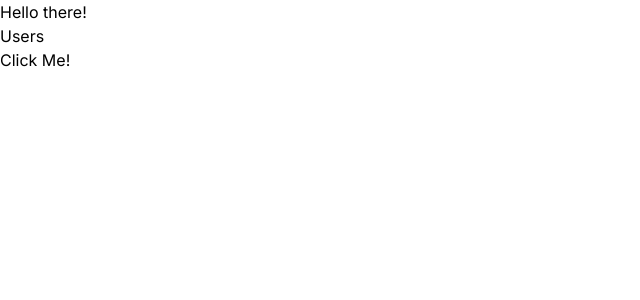
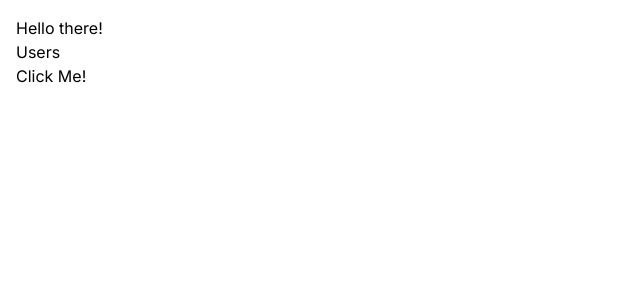
Before and after one commit to Masoud-z/Next-App, a Next.js app: page / in a window 1280 px wide. Shown: the top 300 px of the page, without its empty margins (0-640 px from the left). Built offline with nearby package versions, Linux system fonts and the light colour scheme.

Commit message:
Change global style

```diff
--- a/app/globals.css
+++ b/app/globals.css
@@ -4,18 +4,15 @@
 
 :root {
   --foreground-rgb: 0, 0, 0;
-  --background-start-rgb: 214, 219, 220;
-  --background-end-rgb: 255, 255, 255;
 }
 
 @media (prefers-color-scheme: dark) {
   :root {
     --foreground-rgb: 255, 255, 255;
-    --background-start-rgb: 0, 0, 0;
-    --background-end-rgb: 0, 0, 0;
   }
 }
 
 body {
   color: rgb(var(--foreground-rgb));
+  padding: 1rem;
 }
```
